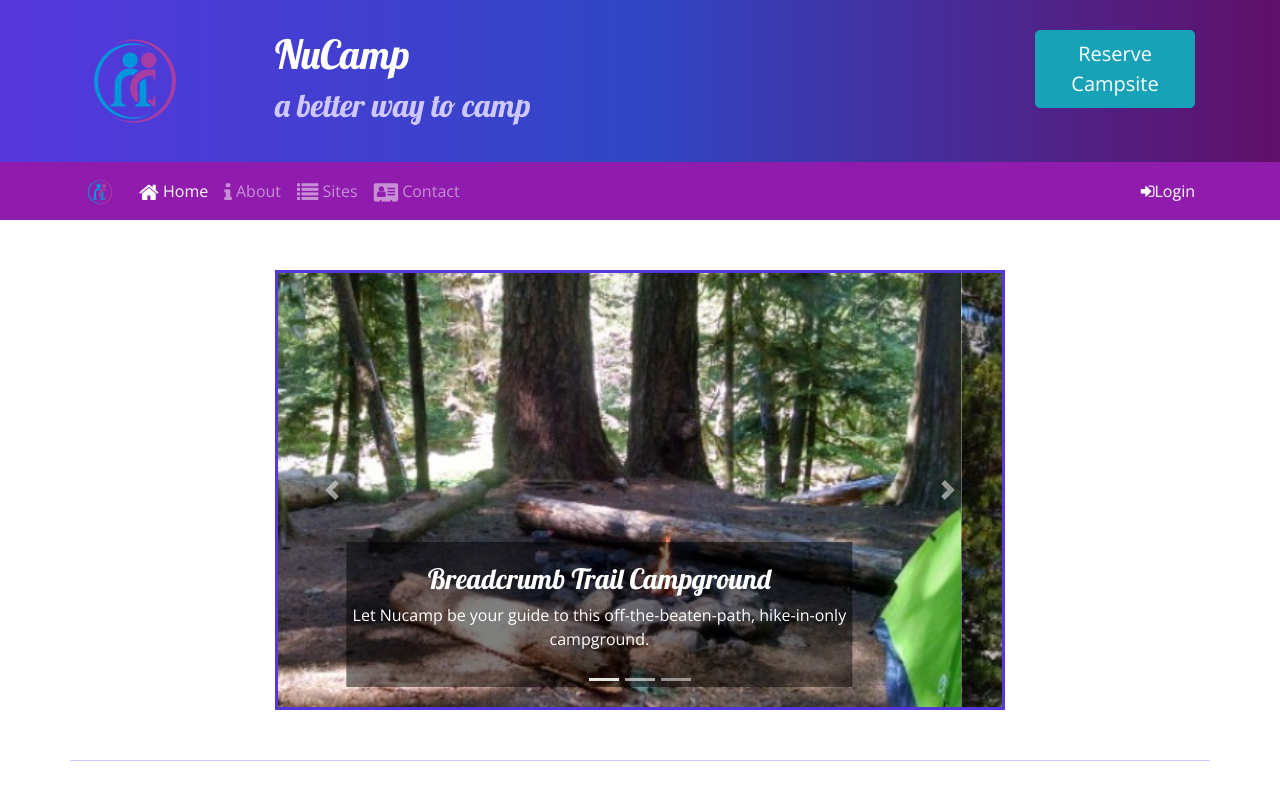
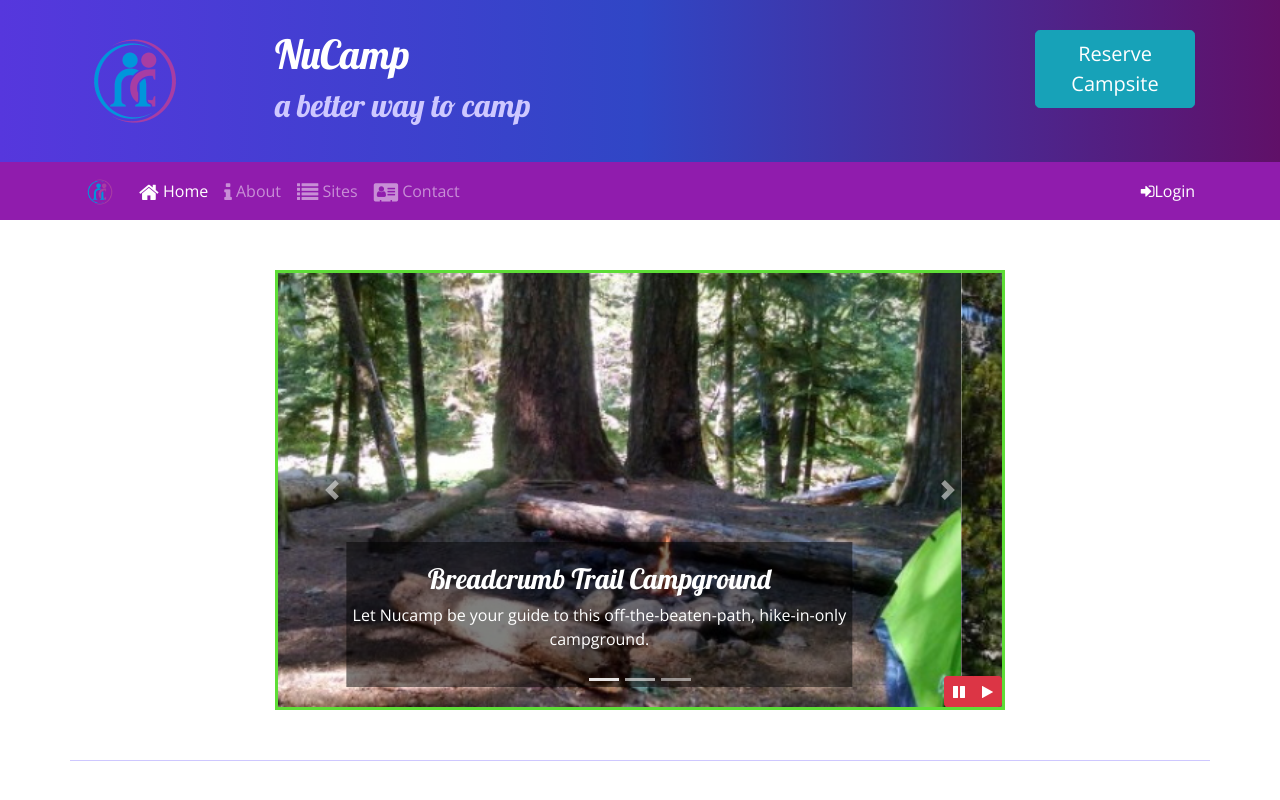
Before and after one commit to bricruz/nucampsite, a website: page index.html in a window 1280 px wide. Shown: the top 800 px of the page. Drawn offline with nearby package versions, Linux system fonts and the light colour scheme.

Commit message:
Carousel buttons

```diff
--- a/css/styles.css
+++ b/css/styles.css
@@ -44,5 +44,11 @@
       background-color: rgba(0,0,0,0.5);
   }
   .carousel {
-      border: solid #5637DD;
+      border: solid #5edd37;
   }
+  #carouselButton{
+      position:absolute;
+      right: 0;
+      bottom: 0;
+      z-index: 100;
+  }
--- a/index.html
+++ b/index.html
@@ -156,6 +156,14 @@
                         <span class="carousel-control-next-icon"></span>
                         <span class="sr-only">Next</span>
                     </a>
+                    <div class="btn-group" id="carouselButton">
+                        <button class="btn btn-danger btn-sm" id="carouselPause">
+                            <i class="fa fa-pause"></i>
+                        </button>
+                        <button class="btn btn-danger btn-sm" id="carouselPlay">
+                            <i class="fa fa-play"></i>
+                        </button>
+                    </div>
                 </div>
             </div>
         </div>
```
